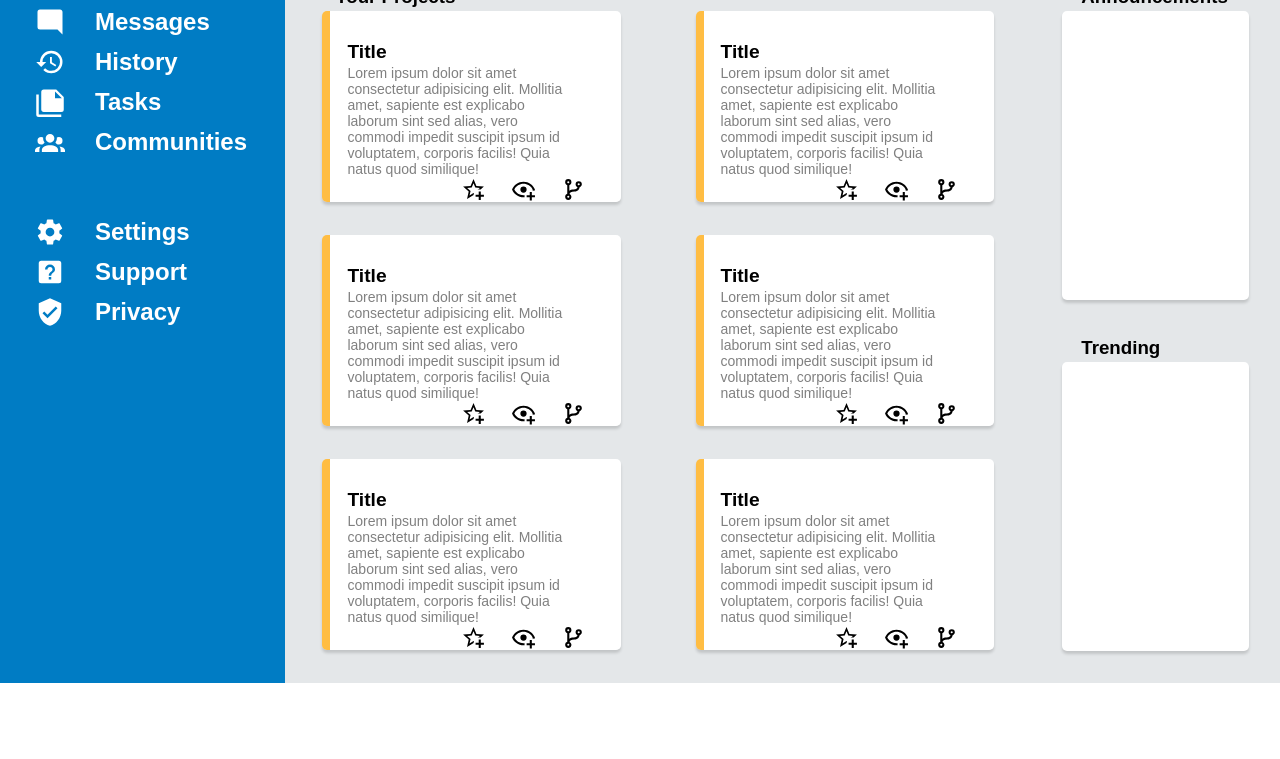
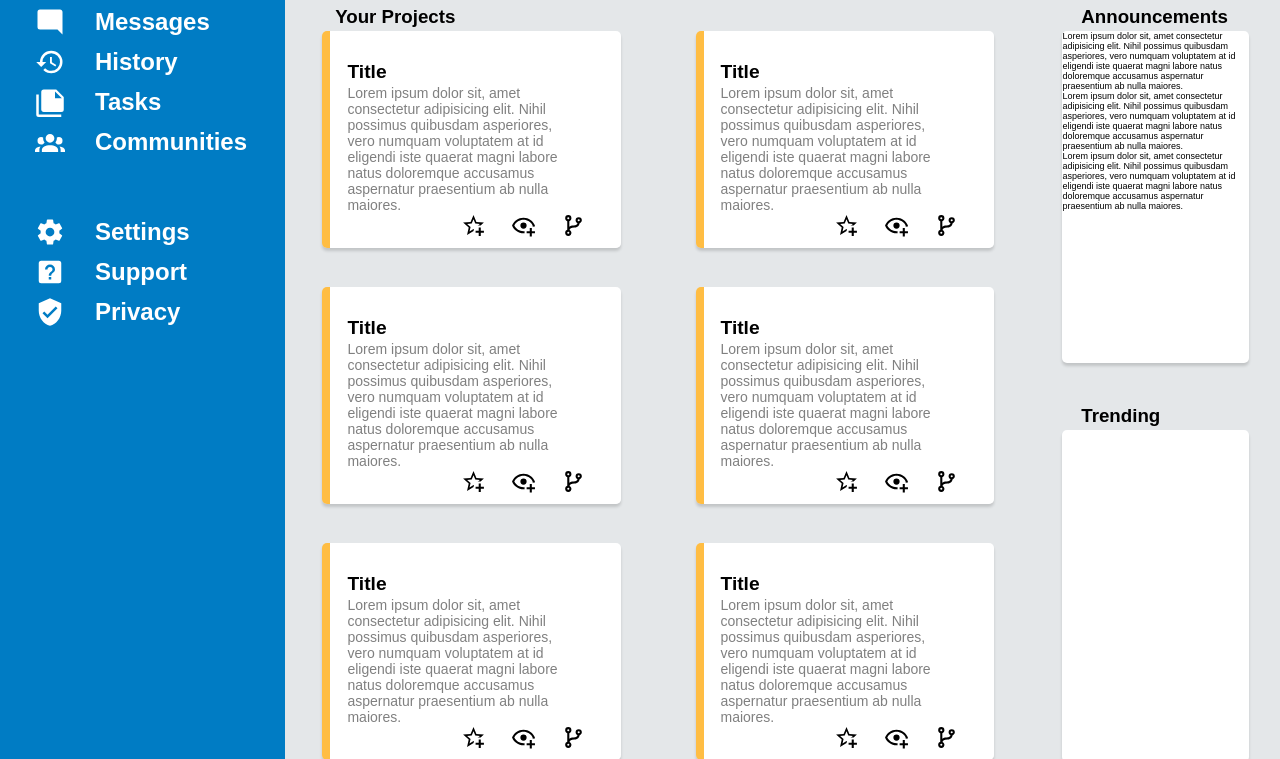
Before and after one commit to Cyber-Aarow/admin-dashboard, a plain HTML site: page index.html in a window 1280 px wide. Shown: the part 183-942 px from the top of the page. Before the commit the page ends 866 px from the top, so only its background shows below. Drawn offline with Linux system fonts and the light colour scheme.

Commit message:
Try to make lines separate 3 paragraphs in Announcements.

```diff
--- a/index.html
+++ b/index.html
@@ -56,10 +56,14 @@
             <div class="projects-area">
                 <div class="project">
                     <h4>Title</h4>
-                    <p>Lorem ipsum dolor sit amet consectetur adipisicing elit. Mollitia amet,
-                        sapiente est explicabo laborum sint sed alias,
-                        vero commodi impedit suscipit ipsum id voluptatem,
-                        corporis facilis! Quia natus quod similique!</p>
+                    <p>
+                        Lorem ipsum dolor sit, amet consectetur
+                        adipisicing elit. Nihil possimus quibusdam
+                        asperiores, vero numquam voluptatem at id
+                        eligendi iste quaerat magni labore natus
+                        doloremque accusamus aspernatur praesentium
+                        ab nulla maiores.
+                    </p>
                         <div class="project-button-holder">
                             <div></div>
                             <button class="proj-butt-1"></button>
@@ -70,10 +74,14 @@
                 </div>
                 <div class="project">
                     <h4>Title</h4>
-                    <p>Lorem ipsum dolor sit amet consectetur adipisicing elit. Mollitia amet,
-                        sapiente est explicabo laborum sint sed alias,
-                        vero commodi impedit suscipit ipsum id voluptatem,
-                        corporis facilis! Quia natus quod similique!</p>
+                    <p>
+                        Lorem ipsum dolor sit, amet consectetur
+                        adipisicing elit. Nihil possimus quibusdam
+                        asperiores, vero numquam voluptatem at id
+                        eligendi iste quaerat magni labore natus
+                        doloremque accusamus aspernatur praesentium
+                        ab nulla maiores.
+                    </p>
                     <div class="project-button-holder">
                         <div></div>
                         <button class="proj-butt-1"></button>
@@ -83,10 +91,14 @@
                 </div>
                 <div class="project">
                     <h4>Title</h4>
-                    <p>Lorem ipsum dolor sit amet consectetur adipisicing elit. Mollitia amet,
-                        sapiente est explicabo laborum sint sed alias,
-                        vero commodi impedit suscipit ipsum id voluptatem,
-                        corporis facilis! Quia natus quod similique!</p>
+                    <p>
+                        Lorem ipsum dolor sit, amet consectetur
+                        adipisicing elit. Nihil possimus quibusdam
+                        asperiores, vero numquam voluptatem at id
+                        eligendi iste quaerat magni labore natus
+                        doloremque accusamus aspernatur praesentium
+                        ab nulla maiores.
+                    </p>
                     <div class="project-button-holder">
                         <div></div>
                         <button class="proj-butt-1"></button>
@@ -96,10 +108,14 @@
                 </div>
                 <div class="project">
                     <h4>Title</h4>
-                    <p>Lorem ipsum dolor sit amet consectetur adipisicing elit. Mollitia amet,
-                        sapiente est explicabo laborum sint sed alias,
-                        vero commodi impedit suscipit ipsum id voluptatem,
-                        corporis facilis! Quia natus quod similique!</p>
+                    <p>
+                        Lorem ipsum dolor sit, amet consectetur
+                        adipisicing elit. Nihil possimus quibusdam
+                        asperiores, vero numquam voluptatem at id
+                        eligendi iste quaerat magni labore natus
+                        doloremque accusamus aspernatur praesentium
+                        ab nulla maiores.
+                    </p>
                     <div class="project-button-holder">
                         <div></div>
                         <button class="proj-butt-1"></button>
@@ -109,10 +125,14 @@
                 </div>
                 <div class="project">
                     <h4>Title</h4>
-                    <p>Lorem ipsum dolor sit amet consectetur adipisicing elit. Mollitia amet,
-                        sapiente est explicabo laborum sint sed alias,
-                        vero commodi impedit suscipit ipsum id voluptatem,
-                        corporis facilis! Quia natus quod similique!</p>
+                    <p>
+                        Lorem ipsum dolor sit, amet consectetur
+                        adipisicing elit. Nihil possimus quibusdam
+                        asperiores, vero numquam voluptatem at id
+                        eligendi iste quaerat magni labore natus
+                        doloremque accusamus aspernatur praesentium
+                        ab nulla maiores.
+                    </p>
                     <div class="project-button-holder">
                         <div></div>
                         <button class="proj-butt-1"></button>
@@ -122,10 +142,14 @@
                 </div>
                 <div class="project">
                     <h4>Title</h4>
-                    <p>Lorem ipsum dolor sit amet consectetur adipisicing elit. Mollitia amet,
-                        sapiente est explicabo laborum sint sed alias,
-                        vero commodi impedit suscipit ipsum id voluptatem,
-                        corporis facilis! Quia natus quod similique!</p>
+                    <p>
+                        Lorem ipsum dolor sit, amet consectetur
+                        adipisicing elit. Nihil possimus quibusdam
+                        asperiores, vero numquam voluptatem at id
+                        eligendi iste quaerat magni labore natus
+                        doloremque accusamus aspernatur praesentium
+                        ab nulla maiores.
+                    </p>
                     <div class="project-button-holder">
                         <div></div>
                         <button class="proj-butt-1"></button>
@@ -137,7 +161,34 @@
         </div>
         <div class="mc-right">
             <h3>Announcements</h3>
-            <div class="announcements"></div>
+            <div class="announcements">
+                <p>
+                    Lorem ipsum dolor sit, amet consectetur
+                    adipisicing elit. Nihil possimus quibusdam
+                    asperiores, vero numquam voluptatem at id
+                    eligendi iste quaerat magni labore natus
+                    doloremque accusamus aspernatur praesentium
+                    ab nulla maiores.
+                </p>
+                <hr>
+                <p>
+                    Lorem ipsum dolor sit, amet consectetur
+                    adipisicing elit. Nihil possimus quibusdam
+                    asperiores, vero numquam voluptatem at id
+                    eligendi iste quaerat magni labore natus
+                    doloremque accusamus aspernatur praesentium
+                    ab nulla maiores.
+                </p>
+                <hr>
+                <p>
+                    Lorem ipsum dolor sit, amet consectetur
+                    adipisicing elit. Nihil possimus quibusdam
+                    asperiores, vero numquam voluptatem at id
+                    eligendi iste quaerat magni labore natus
+                    doloremque accusamus aspernatur praesentium
+                    ab nulla maiores.
+                </p>
+            </div>
             <h3 class="trending-h3">Trending</h3>
             <div class="trending"></div>
         </div>
--- a/style.css
+++ b/style.css
@@ -205,49 +205,6 @@ img {
     color: gray;
 }
 
-.mc-right {
-    grid-template-rows: 50px 1fr 30px 1fr;
-}
-
-.announcements, .trending {
-    height: 90%;
-    width: 75%;
-    background-color: white;
-    align-self: top;
-    justify-self: center;
-    border-radius: 5px;
-    box-shadow: rgba(0, 0, 0, 0.15) 0px 3px 3px 0px;
-    text-overflow: ellipsis;
-    overflow: hidden;
-}
-
-h3 {
-    margin: 25px 0 0 50px;
-}
-
-.trending-h3 {
-    margin-top: 5px;
-}
-
-h4 {
-    margin: 30px 40px 2px 25px;
-    font-size: larger;
-}
-
-
-
-.proj-butt-1 {
-    background: url(icons/star-plus.svg)
-}
-
-.proj-butt-2 {
-    background: url(icons/eye-plus.svg);
-}
-
-.proj-butt-3{
-    background: url(icons/source-branch.svg);
-}
-
 .project button {
     height: 25px;
     width: 25px;
@@ -265,3 +222,52 @@ h4 {
 .project button:active {
     filter: invert(40%);
 }
+
+.mc-right {
+    grid-template-rows: 50px 1fr 30px 1fr;
+}
+
+.announcements, .trending {
+    height: 90%;
+    width: 75%;
+    background-color: white;
+    align-self: top;
+    justify-self: center;
+    border-radius: 5px;
+    box-shadow: rgba(0, 0, 0, 0.15) 0px 3px 3px 0px;
+    text-overflow: ellipsis;
+    overflow: hidden;
+}
+
+.announcements p {
+    font-size: xx-small;
+}
+
+h3 {
+    margin: 25px 0 0 50px;
+}
+
+.trending-h3 {
+    margin-top: 5px;
+}
+
+h4 {
+    margin: 30px 40px 2px 25px;
+    font-size: larger;
+}
+
+hr {
+
+}
+
+.proj-butt-1 {
+    background: url(icons/star-plus.svg)
+}
+
+.proj-butt-2 {
+    background: url(icons/eye-plus.svg);
+}
+
+.proj-butt-3{
+    background: url(icons/source-branch.svg);
+}
```
